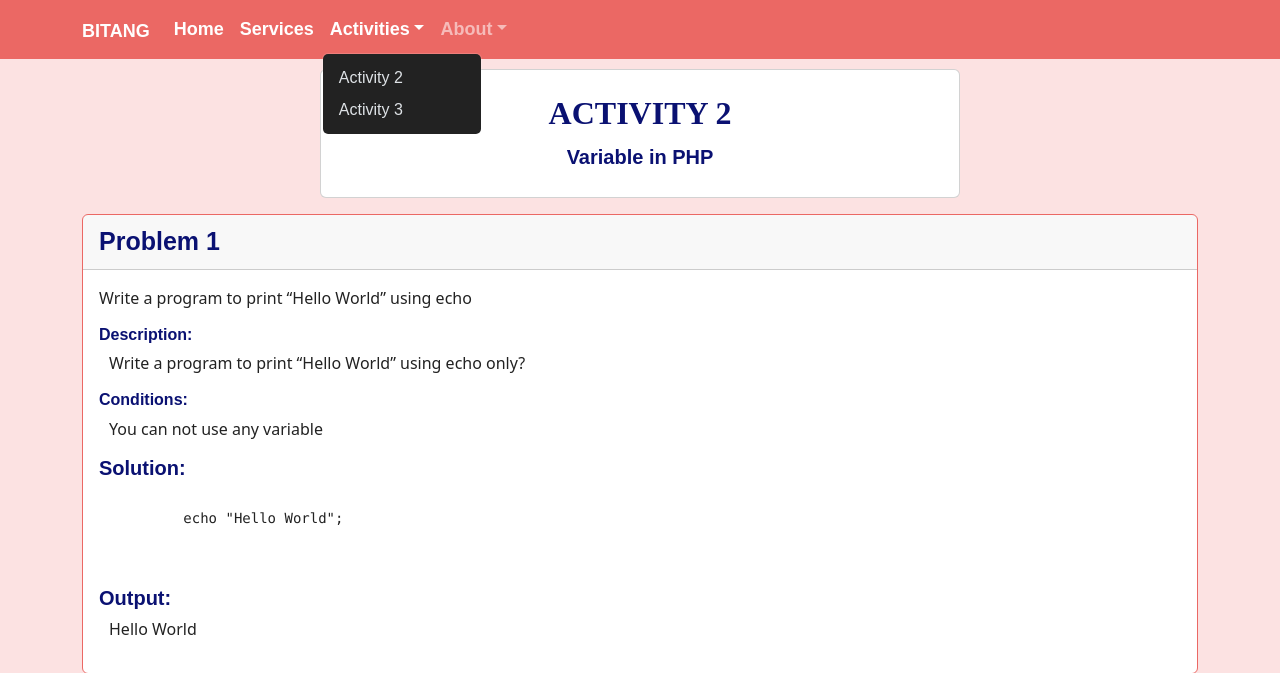
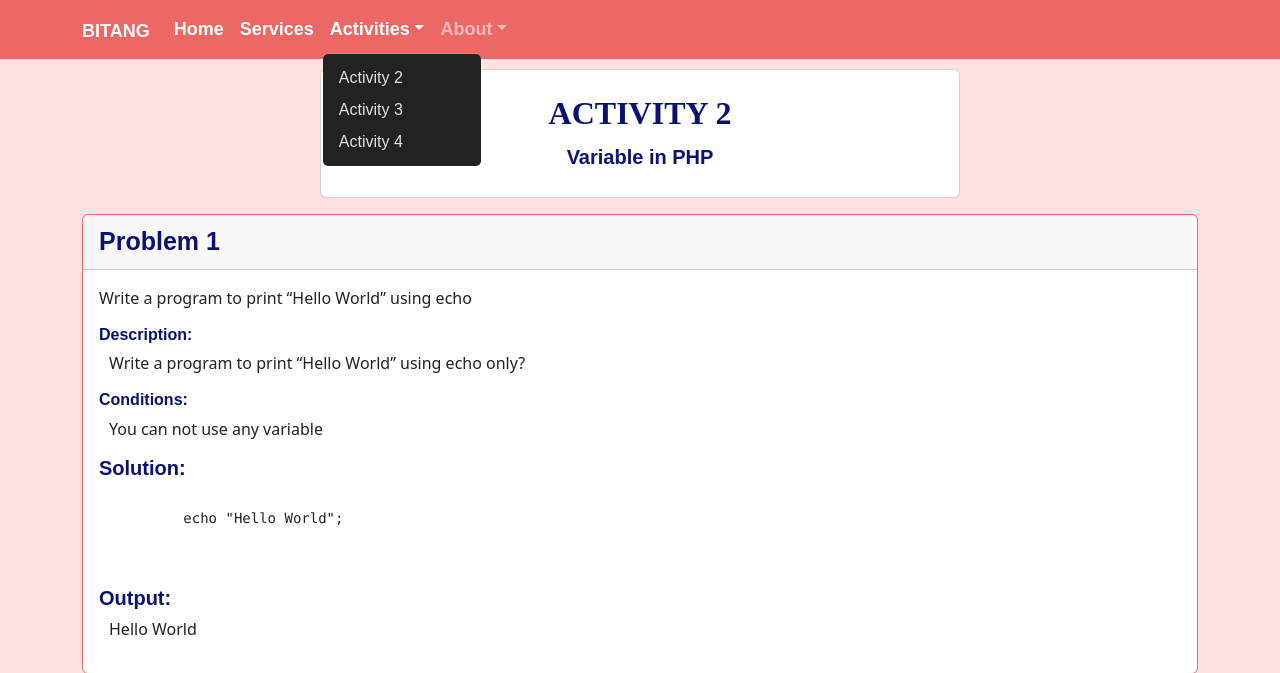
Before and after one commit to MsEphryll/SimpleWebSite, a PHP site: page /act2.php in a window 1280 px wide, after a click on "Activities". Shown: the top 673 px of the page. Run offline with PHP 8.4, Linux system fonts and the light colour scheme; some web fonts are replaced.

Commit message:
Update header.php
updated the document title, added some icons on it also. I also linked the activity 4.

```diff
--- a/templates/header.php
+++ b/templates/header.php
@@ -3,9 +3,11 @@
 <head>
     <meta charset="UTF-8">
     <meta name="viewport" content="width=device-width, initial-scale=1.0">
-    <title>Document</title>
+    <title>April B</title>
+    <link rel="shortcut icon" href="images/ablogo2.png" type="image/x-icon">
     <link rel="stylesheet" href="assets/css/bootstrap.min.css">
     <link rel="stylesheet" href="assets/css/another.css">
+    <link rel="stylesheet" href="assets/css/codelike.css">
 </head>
 <body>
 
@@ -32,6 +34,7 @@
           <div class="dropdown-menu">
             <a class="dropdown-item" href="act2.php">Activity 2</a>
             <a class="dropdown-item" href="act3.php">Activity 3</a>
+            <a class="dropdown-item" href="act4.php">Activity 4</a>
           </div>
         <!-- End of the activities -->
 
```
